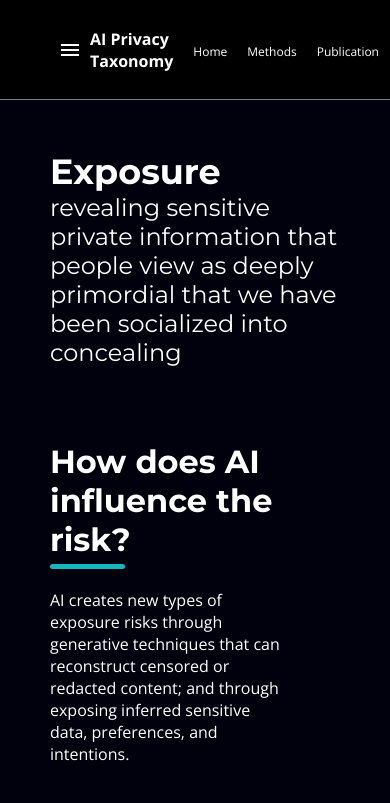
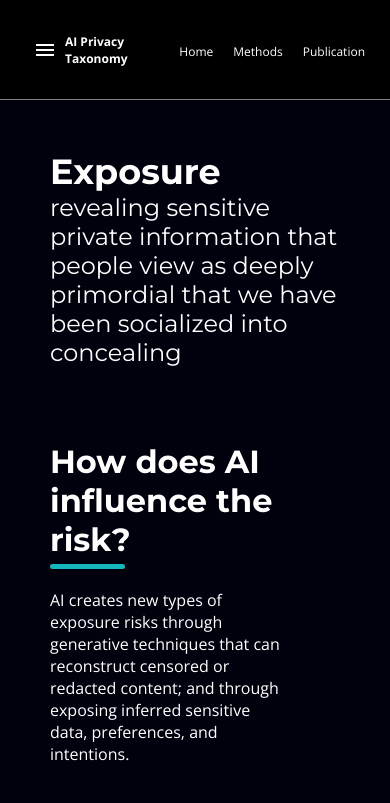
Before and after one commit to hankhplee/aiprivacytaxonomy, a React (Create React App) app: page /#/exposure in a window 390 px wide. Shown: the top 803 px of the page. Built offline with nearby package versions, Linux system fonts and the light colour scheme.

Commit message:
few changes

```diff
--- a/src/navbar.css
+++ b/src/navbar.css
@@ -25,6 +25,7 @@
 
   .brand {
     font-weight: bold;
+    font-size: 15px;
     font-family: "Open Sans", sans-serif;
     font-optical-sizing: auto;
     font-style: normal;
@@ -64,11 +65,15 @@
 
   @media (max-width: 1000px) {
     .navbar {
-      padding-right: 50px;
-      padding-left: 50px;
+      padding-right: 25px;
+      padding-left: 25px;
     }
 
     .link {
       font-size: 12px;
     }
+
+    .brand {
+      font-size: 12px;
+    }
   }
--- a/src/publication.css
+++ b/src/publication.css
@@ -116,6 +116,9 @@
 .publication-flex {
   display: flex;
   flex-direction: row;
+  padding-left: 0px;
+  padding-right: 0px;
+  justify-content: none;
 }
 
 .image-overlay {
@@ -146,9 +149,10 @@
 @media (max-width: 1200px) {
   .publication-flex {
     flex-direction: column-reverse; /* Changes to a 1-column grid below 700px */
-    padding-left: 50px;
-    padding-right: 50px;
+    padding-left: 0px;
+    padding-right: 0px;
     gap: 50px;
+    justify-content: center;
   }
 
   .main-publication-div {
```
